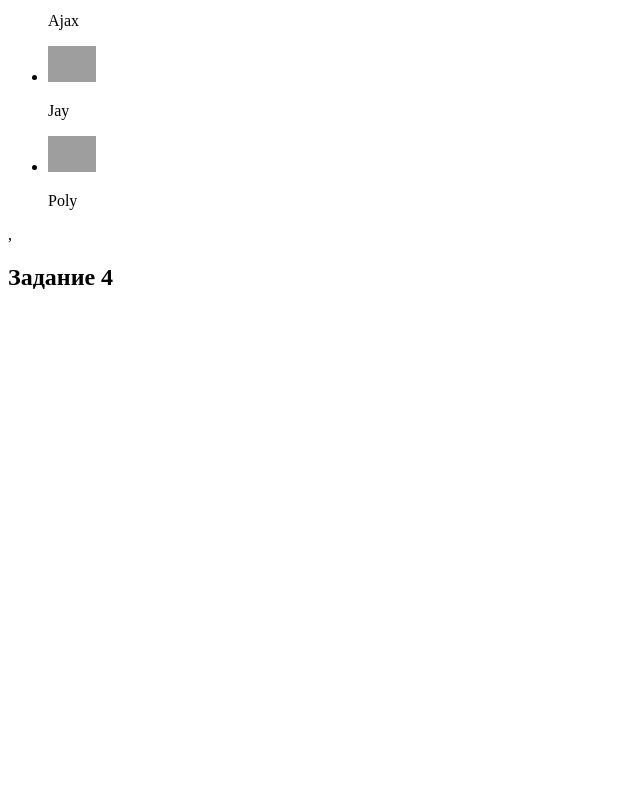
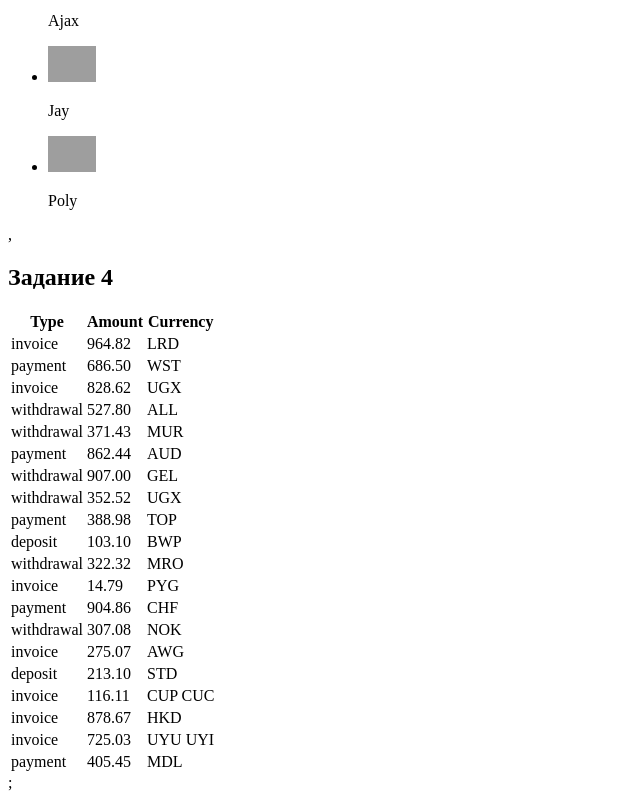
Before and after one commit to Rina-Silver/goit-react-hw-01-components, a React (Create React App) app: page / in a window 1280 px wide. Shown: the part 932-1732 px from the top of the page, without its empty margins (0-640 px from the left). Before the commit the page ends 1242 px from the top, so only its background shows below. Built offline with nearby package versions, Linux system fonts and the light colour scheme; grey boxes are pictures that could not be loaded.

Commit message:
компонент transitions

```diff
--- a/src/App.js
+++ b/src/App.js
@@ -1,32 +1,31 @@
 //app.jsx
-import Section from './components/Section/Section';
-import Profile from './components/Profile/Profile';
-import Statistics from './components/Statistics/Statistics';
-import FriendList from './components/FriendList/FriendList'
+import Section from "./components/Section/Section";
+import Profile from "./components/Profile/Profile";
+import Statistics from "./components/Statistics/Statistics";
+import FriendList from "./components/FriendList/FriendList";
+import TransactionHistory from "./components/TransactionHistory/TransactionHistory";
 
-import user from './components/Profile/user.json';
-import statisticalData from './components/Statistics/statistical-data.json'
-import friends from './components/FriendList/friends.json'
+import user from "./components/Profile/user.json";
+import statisticalData from "./components/Statistics/statistical-data.json";
+import friends from "./components/FriendList/friends.json";
+import transactions from "./components/TransactionHistory/transactions.json";
 
- function App() {
+function App() {
     return (
         <div className="container">
-       <Section >
-                <Profile {...user}/>
+            <Section>
+                <Profile {...user} />
             </Section>
-             <Section className="statistics" title="Upload stats" >
-                <Statistics stats={statisticalData}
-
-                />
+            <Section className="statistics" title="Upload stats">
+                <Statistics stats={statisticalData} />
             </Section>
-            <Section title="Задание 3" >
-           <FriendList friends={friends} />,
+            <Section title="Задание 3">
+                <FriendList friends={friends} />,
             </Section>
-            <Section title="Задание 4" >
-
+            <Section title="Задание 4">
+                <TransactionHistory items={transactions} />;
             </Section>
         </div>
-
     );
 }
 
--- a/src/components/FriendList/FriendList.jsx
+++ b/src/components/FriendList/FriendList.jsx
@@ -13,11 +13,16 @@
 
 
 FriendList.propTypes = {
-  avatar: PropTypes.string,
-  name: PropTypes.string.isRequired,
-  isOnline: PropTypes.bool,
-  id: PropTypes.string.isRequired,
+   friends: PropTypes.arrayOf(
+    PropTypes.shape({
+      id: PropTypes.number.isRequired,
+      isOnline: PropTypes.bool.isRequired,
+      avatar: PropTypes.string.isRequired,
+      name: PropTypes.string.isRequired,
+    }),
+  ).isRequired,
 };
+
 FriendList.defaultProps = {
   avatar: 'https://www.flaticon.com/svg/static/icons/svg/3784/3784184.svg',
   name: 'User name',
--- a/src/components/Section/Section.js
+++ b/src/components/Section/Section.js
@@ -8,7 +8,7 @@
 
 Section.propTypes = {
     title: PropTypes.string,
-    children:PropTypes.node,
+    children:PropTypes.node.isRequired,
 }
 
 export default Section;
--- a/src/components/Statistics/Statistics.jsx
+++ b/src/components/Statistics/Statistics.jsx
@@ -16,10 +16,13 @@
 
 
 Statistics.propTypes = {
-
-  id: PropTypes.string.isRequired,
-  label: PropTypes.string.isRequired,
-  percentage: PropTypes.number.isRequired,
+  stats: PropTypes.arrayOf(
+    PropTypes.shape({
+      id: PropTypes.string.isRequired,
+      label: PropTypes.string.isRequired,
+      percentage: PropTypes.number.isRequired,
+    }),
+  ).isRequired,
 };
 
 export default Statistics;
--- /dev/null
+++ b/src/components/TransactionHistory/TransactionHistory.jsx
@@ -0,0 +1,44 @@
+import PropTypes from 'prop-types';
+
+
+function TransactionHistory({ items }) {
+    return (
+        <table className="transaction-history">
+            <thead>
+                <tr>
+                    <th>Type</th>
+                    <th>Amount</th>
+                    <th>Currency</th>
+                </tr>
+            </thead>
+
+            <tbody>
+                {items.map(item => (
+                    <tr key={item.id}>
+                        <td>{item.type}</td>
+                        <td>{item.amount}</td>
+                        <td>{item.currency}</td>
+                    </tr>
+                ))}
+
+            </tbody>
+        </table>
+    );
+}
+
+TransactionHistory.propTypes = {
+  items: PropTypes.arrayOf(
+    PropTypes.shape({
+      id: PropTypes.string.isRequired,
+      type: PropTypes.string.isRequired,
+      amount: PropTypes.string.isRequired,
+      currency: PropTypes.string.isRequired,
+    }),
+  ).isRequired,
+};
+TransactionHistory.defaultProps = {
+    type: 'Type',
+    currency: 'Currency',
+};
+
+export default TransactionHistory;
--- /dev/null
+++ b/src/components/TransactionHistory/transactions.json
@@ -0,0 +1,122 @@
+[
+  {
+    "id": "1e0700a2-5183-4291-85cc-2065a036a683",
+    "type": "invoice",
+    "amount": "964.82",
+    "currency": "LRD"
+  },
+  {
+    "id": "a30f821b-4d25-4ff0-abdd-e340b3f0dd2b",
+    "type": "payment",
+    "amount": "686.50",
+    "currency": "WST"
+  },
+  {
+    "id": "44dca67a-8e5a-4798-bf8e-b15efd4e1abd",
+    "type": "invoice",
+    "amount": "828.62",
+    "currency": "UGX"
+  },
+  {
+    "id": "ea8ed3dc-2b68-4a53-905a-53ecb0adef33",
+    "type": "withdrawal",
+    "amount": "527.80",
+    "currency": "ALL"
+  },
+  {
+    "id": "ea76146a-0b00-4b80-bc02-a8c822176712",
+    "type": "withdrawal",
+    "amount": "371.43",
+    "currency": "MUR"
+  },
+  {
+    "id": "63ca02f9-d637-46b5-9237-f3b24425e029",
+    "type": "payment",
+    "amount": "862.44",
+    "currency": "AUD"
+  },
+  {
+    "id": "ed0263e8-59a5-4bf1-87e0-2bb88e53dc34",
+    "type": "withdrawal",
+    "amount": "907.00",
+    "currency": "GEL"
+  },
+  {
+    "id": "6013bad0-750c-4691-8bc2-d8f2b43969c4",
+    "type": "withdrawal",
+    "amount": "352.52",
+    "currency": "UGX"
+  },
+  {
+    "id": "252c7be4-8b06-4fa7-8d42-61fb835b70d5",
+    "type": "payment",
+    "amount": "388.98",
+    "currency": "TOP"
+  },
+  {
+    "id": "4eaab41b-b967-40ac-82ed-85fc66f646f1",
+    "type": "deposit",
+    "amount": "103.10",
+    "currency": "BWP"
+  },
+  {
+    "id": "9648a350-8469-42d5-8bf3-18090de5fe67",
+    "type": "withdrawal",
+    "amount": "322.32",
+    "currency": "MRO"
+  },
+  {
+    "id": "9c5c25fb-1a95-4b2f-8d1f-4c4426d677cc",
+    "type": "invoice",
+    "amount": "14.79",
+    "currency": "PYG"
+  },
+  {
+    "id": "43ef232c-80e9-4d6f-b48a-b22405620de3",
+    "type": "payment",
+    "amount": "904.86",
+    "currency": "CHF"
+  },
+  {
+    "id": "5161682e-e620-4019-ab0a-24ceb10fbd20",
+    "type": "withdrawal",
+    "amount": "307.08",
+    "currency": "NOK"
+  },
+  {
+    "id": "7b119d71-42e6-4c42-a141-6818b07bb9ff",
+    "type": "invoice",
+    "amount": "275.07",
+    "currency": "AWG"
+  },
+  {
+    "id": "a4f65722-65c4-4c28-b1f4-b8ed988bb205",
+    "type": "deposit",
+    "amount": "213.10",
+    "currency": "STD"
+  },
+  {
+    "id": "c6e5784b-0ca3-48d6-86e5-b5128af5a523",
+    "type": "invoice",
+    "amount": "116.11",
+    "currency": "CUP CUC"
+  },
+  {
+    "id": "c9ebed6a-3a02-4b49-ac0d-0534b51f2bfd",
+    "type": "invoice",
+    "amount": "878.67",
+    "currency": "HKD"
+  },
+  {
+    "id": "a4a98b0e-b22c-438b-9f83-de2df52110c8",
+    "type": "invoice",
+    "amount": "725.03",
+    "currency": "UYU UYI"
+  },
+  {
+    "id": "b39bfa7a-0166-4c47-94d6-87d20590f746",
+    "type": "payment",
+    "amount": "405.45",
+    "currency": "MDL"
+  }
+]
```
